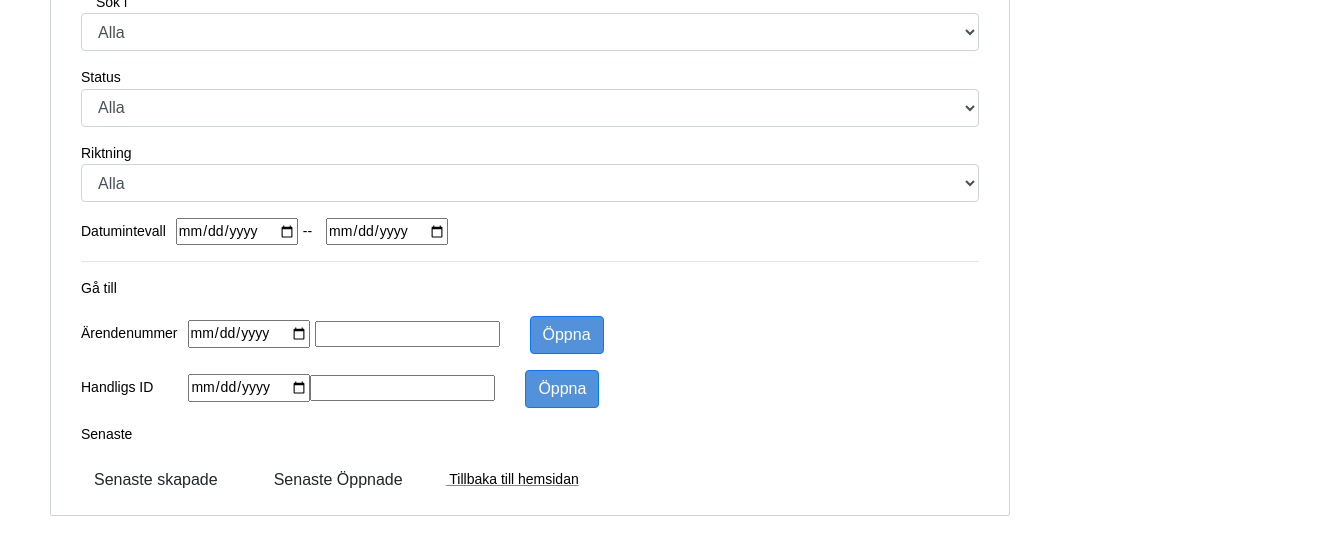
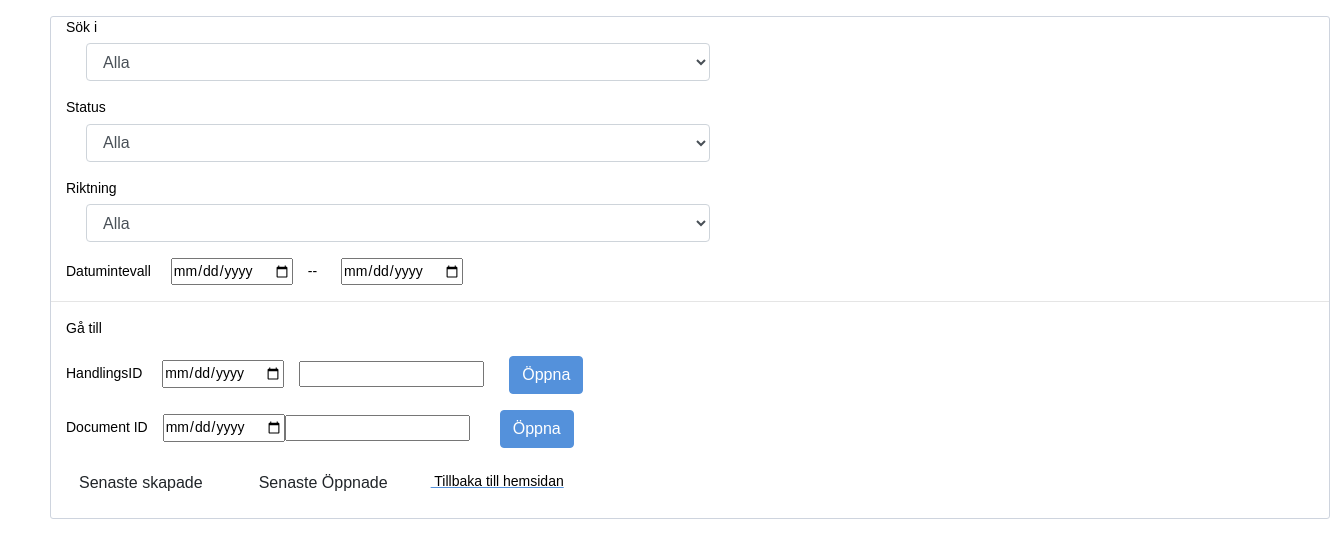
Before and after one commit to parak80/OfficeWithAngular, an Angular app: page /search in a window 1280 px wide. Shown: the top 558 px of the page, 1330 px wide, since content can reach past the window. Built offline with nearby package versions, Linux system fonts and the light colour scheme; a web font is replaced by a local one.

Commit message:
some css changes

```diff
--- a/src/app/components/home/home.component.css
+++ b/src/app/components/home/home.component.css
@@ -1,35 +1,46 @@
-#search{
-    margin-left: 50px;
-    margin-top: -20px;
-    width: 786px;
-}
-.searchAll{
-    float: right;
-  }
-  .everybtn{
-    margin-right: 250px;
-}
+
 
 @media (max-width:1199px) and (min-width:998px){
-    #search{
+    /* #search{
         width:673px;
     }
     .btn-success{
         margin-left:750px;
     }
     .everybtn{
-        margin-right:200px;
-    }
+        margin-right:150px;
+    } */
 }
-@media (max-width:997px) and (min-width:900px){
-    #search{
-        width:609px;
-        margin-left: -50px;
+@media (max-width:997px) and (min-width:950px){
+    /* #search{
+        width:666px;
     }
     .btn-success{
         margin-left:720px;
     }
     .everybtn{
         margin-right:200px;
+    } */
+}
+@media (max-width:950px) and (min-width:769px){
+    #search{
+        width:568px;
+    }
+    .btn-success{
+        margin-left:620px;
+    }
+    .everybtn{
+        margin-right:100px;
     }
 }
+@media (max-width:910px) and (min-width:768px){
+    #search{
+        width:568px;
+    }
+    .btn-success{
+        margin-left:620px;
+    }
+    .everybtn{
+        margin-right:100px;
+    }
+}
--- a/src/app/components/home/home.component.html
+++ b/src/app/components/home/home.component.html
@@ -1,8 +1,8 @@
 <div id="content-main">
   <h3>Essvision Office add-in</h3>
   <div class="container">
-    <nav class="navbar navbar-expand-sm">
-        <div class="form-group">
+    <nav class="navbar navbar-expand-sm col-sm-12 col-md-9 col-lg-9">
+        <div class="form-group col-sm-12 col-md-12 col-lg-9">
           <ul class="navbar-nav">
             <li class="nav-item active">
               <!--<a class="nav-link d-none d-sm-block" routerLink="home" routerLinkActive="active">-->
@@ -16,7 +16,7 @@
           <!--<label for="search"></label>-->
           <select name="search" id="search" class="form-control">
             <option aria-placeholder="Sök i Essvision">Sök i Essvision</option>
-            <option value="1">Ärende 1</option>
+            <option value="1" routerLink="home" routerLinkActive= "active">Ärende 1</option>
             <option value="2">Ärende 2</option>
             <option value="3">Ärende 3</option>
           </select>
--- a/src/app/components/search/search.component.html
+++ b/src/app/components/search/search.component.html
@@ -1,52 +1,49 @@
 
-<form class="myForm col-sm-12 col-md-9 col-lg-9">
-    <div class="container">
-		<div class="form-group">
-			<label for="searchIn" class="col-sm-4 control-label">Sök i</label>
+<form class="myForm">
+  <div class="form-group">
+    <div class="form-group col-sm-12 col-md-12 col-lg-9">
+			<label for="searchIn" class="control-label">Sök i</label>
 			<select name="searchIn" class="form-control" id="searchIn">
 				<option>Alla</option>
 				<option>2</option>
       </select>
     </div>
-    <div class="form-group">
+    <div class="form-group col-sm-12 col-md-12 col-lg-9">
 			<label for="status">Status</label>
 			<select name="searchIn" class="form-control" id="status">
 				<option>Alla</option>
 				<option>2</option>
       </select>
     </div>
-    <div class="form-group">
+    <div class="form-group col-sm-12 col-md-12 col-lg-9">
 			<label for="direction">Riktning</label>
 			<select name="direction" class="form-control" id="direction">
 				<option>Alla</option>
 				<option>2</option>
       </select>
     </div>
-    <div class="form-group">
+    <div class="form-group col-sm-12 col-md-12 col-lg-9">
 			<label for="date">Datumintevall</label>
       <input type="date" class="date" ng-datepicker ng-options="datepickerOptions" ng-model="date">--
       <input type="date" class="date" ng-datepicker ng-options="datepickerOptions" ng-model="date">
       </div>
       <hr>
-      <div class="form-group">
+      <div class="form-group col-sm-12 col-md-12 col-lg-9">
         <label for="title-bold">Gå till</label>
       </div>
-      <div class="form-group">
-        <label for="caseNr">Ärendenummer</label>
+      <div class="form-group col-sm-12 col-md-12 col-lg-9">
+        <label for="caseNr">HandlingsID</label>
         <input type="date" class="date" ng-datepicker ng-options="datepickerOptions" ng-model="date">
         <input type="text">
-        <button type="button" class="btn btn-primary myBtn">Öppna</button>
+        <button type="button" class="btn btn-primary openBtn1">Öppna</button>
       </div>
-      <div class="form-group">
-          <label for="dio">Handligs ID</label>
+      <div class="form-group col-sm-12 col-md-12 col-lg-9">
+          <label for="dio">Document ID</label>
           <input type="date" class="hDate" ng-datepicker ng-options="datepickerOptions" ng-model="date">
           <input type="text">
-          <button type="button" class="btn btn-primary myBtn">Öppna</button>
+          <button type="button" class="btn btn-primary openBtn2">Öppna</button>
         </div>
-        <div class="form-group">
-          <label>Senaste</label>
-        </div>
-        <div class="form-group">
+        <div class="form-group col-sm-12 col-md-12 col-lg-9">
           <button type="button" class="btn">Senaste skapade</button>
           <button type="button" class="btn gray-btn">Senaste Öppnade</button>
           <a  class="linkBack"(click)="onGoBack()"> Tillbaka till hemsidan</a>
--- a/src/styles.css
+++ b/src/styles.css
@@ -159,8 +159,9 @@ label{
   display: inline-block;
 }
 #myImg{
-  width:40px;
+  width:35px;
   height: auto;
+  margin-left: 0px;
 }
 .linkBack{
   text-decoration: underline #5491db !important;
@@ -181,26 +182,34 @@ ul {
 .fa {
 color:white;
 }
-#search {
-	margin-left:0px;
-	margin-top: 0px;
-	width: 820px;
+#search{
+  padding-right: 15px;
+  padding-left: 15px;
+  margin-left: 50px;
+  margin-top: -20px;
+  width: 100%;
   text-align: center;
-	box-shadow:none;
-	height:30px;
-	border-radius:2px;
 }
-
+.searchAll{
+  float: right;
+}
 .btn-success {
   	width: 70px;
     height: 30px;
-	margin-left: 850px;
     background-color: #aacd4d;
-  margin-top: -65px;
-  border:none;
+    margin-top: -35px;
+    border: none;
     box-shadow: none;
+    clear: both;
+    float: right;
+    margin-right: -130px;
 }
-
+.col-lg-9{
+  max-width: 100%;
+}
+.navbar{
+  max-width: 100%;
+}
 .btn-success:hover,
 .btn-success:active,
 .btn-success:focus,
@@ -212,8 +221,8 @@ color:white;
   width: 70px;
   height: auto;
   float:right;
-  margin-right: 290px;
-  margin-top: -33px;
+  margin-right: -30px;
+  margin-top: -38px;
   background-color: transparent !important;
 }
 .everybtn:hover,
@@ -227,28 +236,38 @@ color:white;
   width: 100%;
     height: auto;
     border: 1px solid #ced4de;
-  margin-top: -25px;
-  border-radius: 2px;
+    border-radius: 3px;
     margin-left: 50px;
 }
 /* .container{
     text-align: center;
+} */
+.form-control{
+  display: block;
+  width: 50%;
+  margin-left: 20px;
+  margin-top: 5px;
 }
-.form-control{
-    width: 100%;
-} */
 
 .date{
-    margin-left: 10px;
-    margin-right: 5px;
+    margin-left: 20px;
+    margin-right: 15px;
 }
 .hDate{
-    margin-left: 35px;
+    margin-left: 15px;
 }
 .gray-btn{
     margin-left:30px;
 }
-.myBtn{
+.openBtn1{
+  background-color:#5491db;
+  margin-left: 25px;
+  box-shadow: none;
+  border-color: #5491db;
+}
+.openBtn2{
+  background-color:#5491db;
   margin-left: 30px;
-    background-color:#5491db;
+  box-shadow: none;
+  border-color: #5491db;
 }
```
Lines whose indentation alone changed are shown as unchanged.
